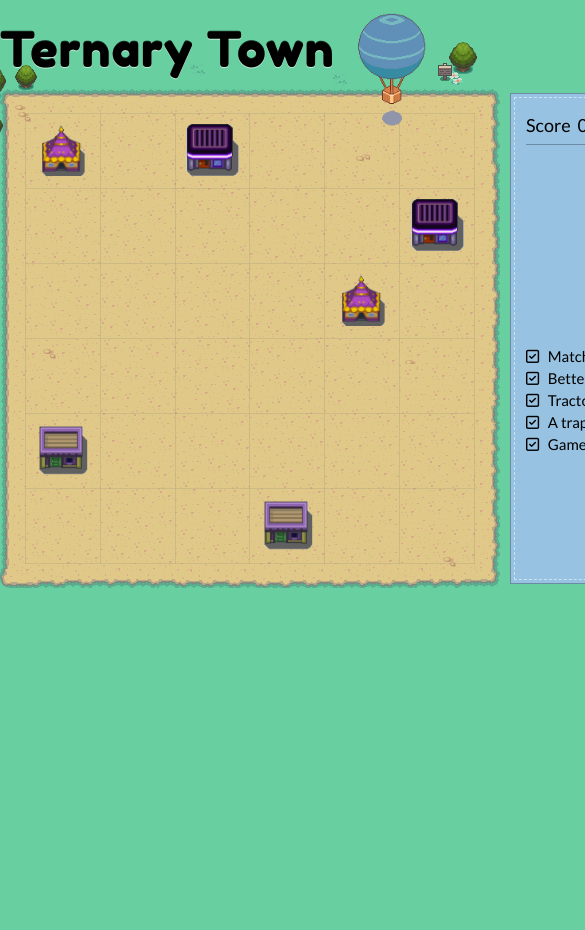
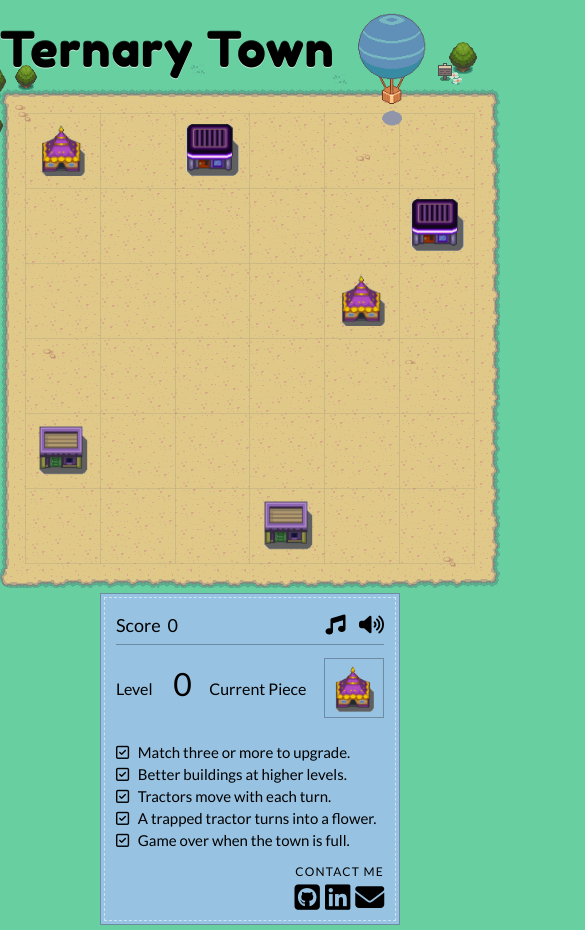
Before and after one commit to therealpineda/ternary_town, a website built with webpack: page index.html in a window 390 px wide. Shown: the top 930 px of the page, 585 px wide, since content can reach past the window. Before the commit the page ends 844 px from the top, so only its background shows below. Built offline with nearby package versions, Linux system fonts and the light colour scheme.

Commit message:
Add media query for viewing at less than 800px

```diff
--- a/assets/css/style.css
+++ b/assets/css/style.css
@@ -310,11 +310,6 @@ tr:hover td {
     100% {left:355px; top:-15px;}
 }
 
-@keyframes drive {
-    0% {left:60px; top:40px;}
-    100%   {left:30px; top:40px;}
-}
-
 @-webkit-keyframes fly {
     0%   {left:350px; top:-15px;}
     25%  {left:345px; top:-10px;}
@@ -323,8 +318,14 @@ tr:hover td {
     100% {left:350px; top:-15px;}
 }
 
-.drive {
+@keyframes drive {
+  0% {left:60px; top:40px;}
+  100%   {left:30px; top:40px;}
+}
 
+@-webkit-keyframes drive {
+  0% {left:60px; top:40px;}
+  100%   {left:30px; top:40px;}
 }
 
 .slideDown{
@@ -355,3 +356,33 @@ tr:hover td {
 	70%{transform: translateY(2%);}
 	100% {transform: translateY(0%);}
 }
+
+/* MEDIA QUERY */
+
+@media (max-width: 800px) {
+
+  body {
+    width: 500px;
+  }
+
+  .game {
+    flex-direction: column;
+    justify-content: center;
+  }
+
+  .sidebar {
+    margin: 5px auto !important;
+    width: 60% !important;
+  }
+
+  .level-piece-board {
+    margin-top: 3px;
+    margin-bottom: 0px;
+    flex-direction: row !important;
+    justify-content: space-between;
+  }
+
+  .contact-info {
+    margin-top: 15px;
+  }
+}
```
